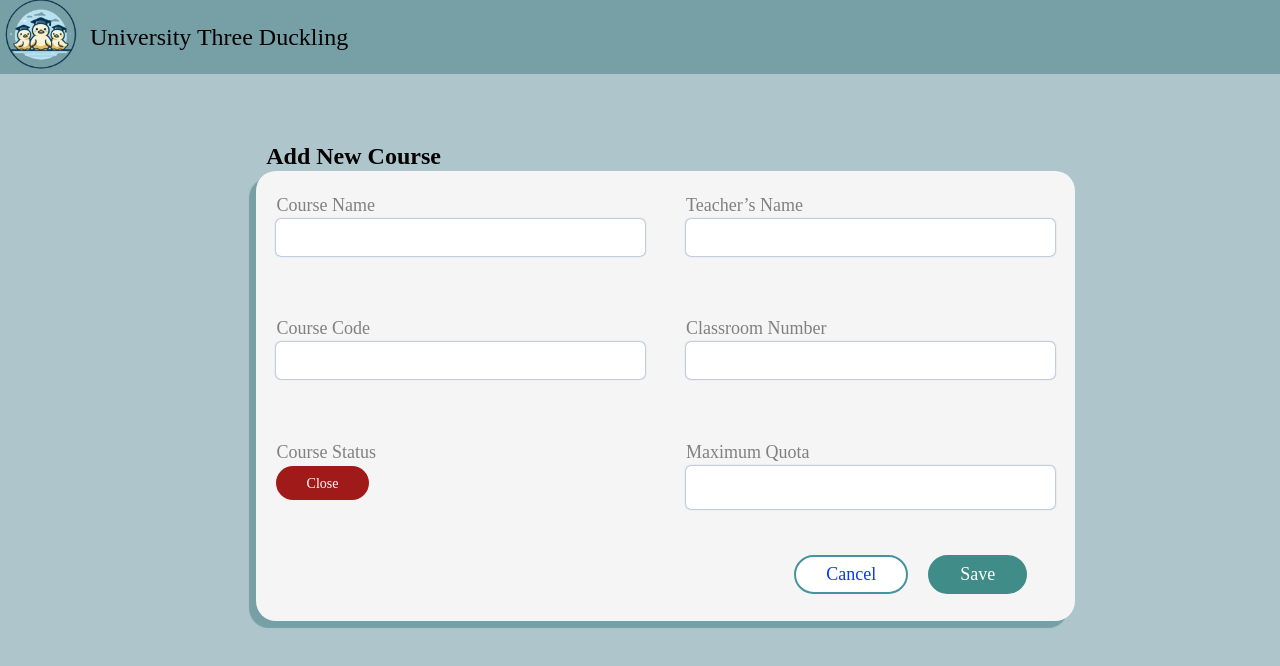
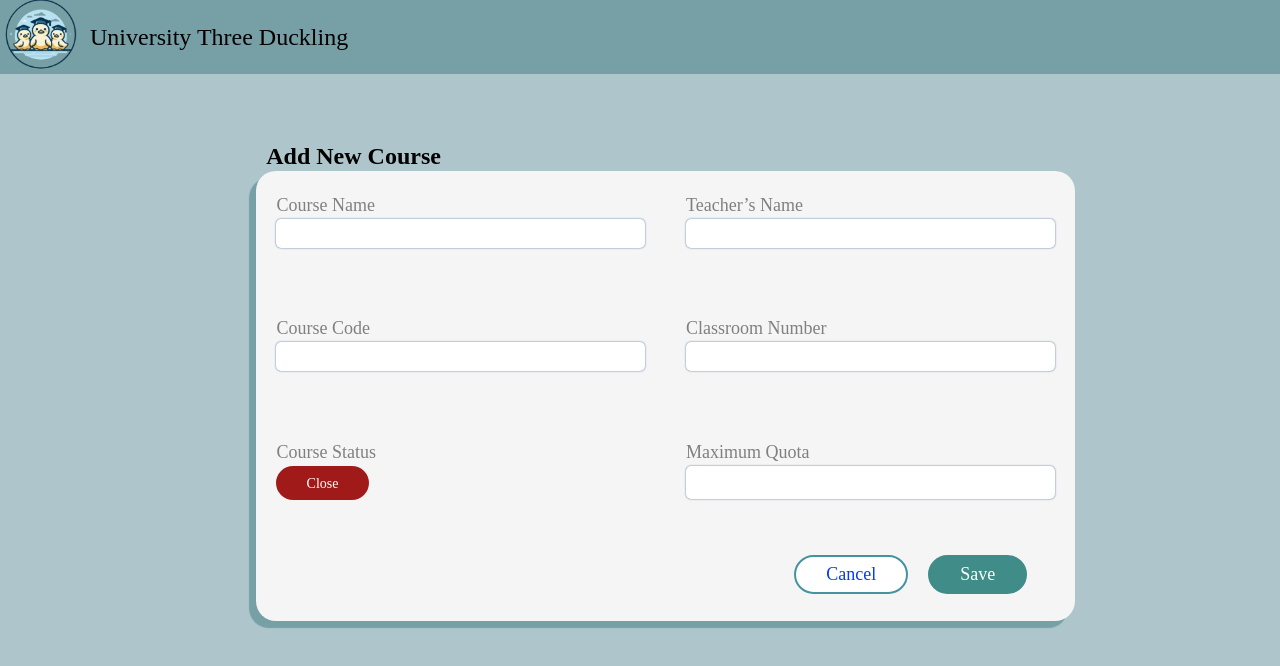
Before and after one commit to dian7875/CoursesManage, a React (Vite) app: page /create in a window 1280 px wide. Shown: the top 666 px of the page. Built offline with nearby package versions, Linux system fonts and the light colour scheme.

Commit message:
Increase height of input field in Forms.css

```diff
--- a/src/pages/create/Forms.css
+++ b/src/pages/create/Forms.css
@@ -24,7 +24,7 @@
   background-color: whitesmoke;
 }
 .Form-Style input{
-  height: 45%;
+  height: 35%;
   box-shadow: 0px 0px 2px 0px #386398;
   border-radius: 5px;
 }
```
